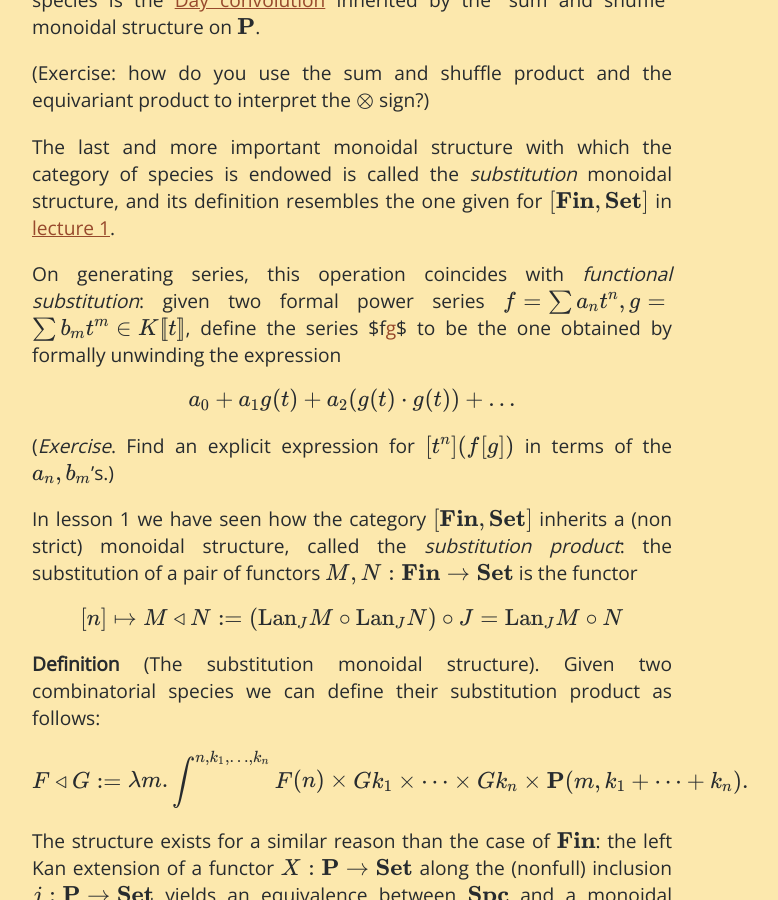
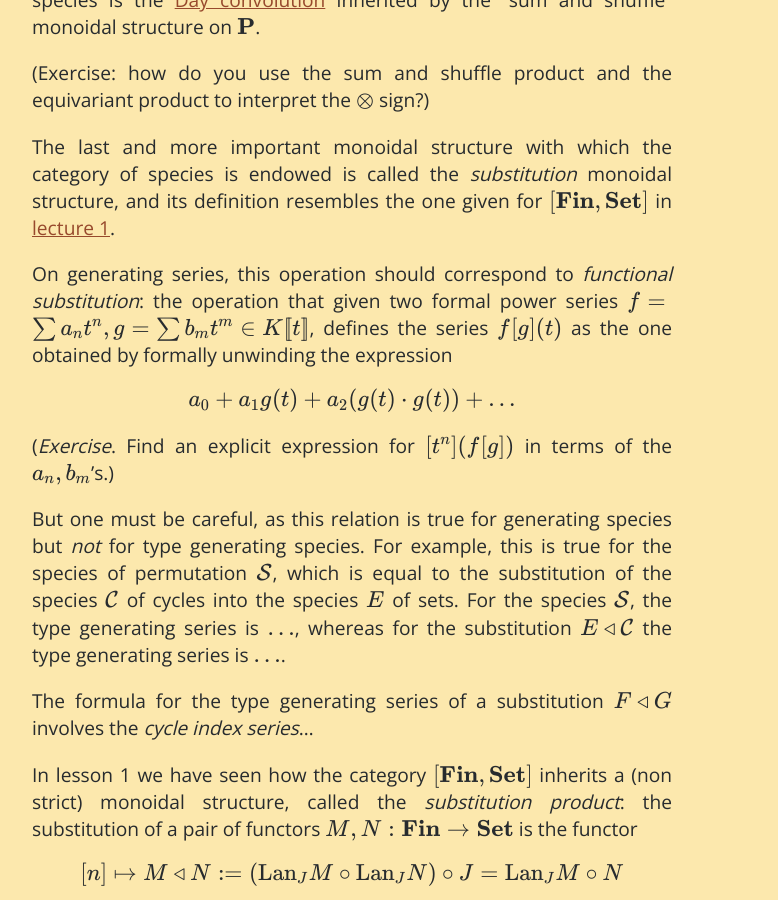
Before and after one commit to tetrapharmakon/species, a Jekyll site: the page docs/lectures/3-monoidal-structures-on-P.html, which Jekyll copies as it is, in a window 1280 px wide and 900 px high, scrolled down 2464 px. Shown: the whole window, without its empty margins (224-1002 px from the left). Built offline with Jekyll 4.4.1, drawn with Linux system fonts in a browser that asks for light colours; nearby versions of some CDN libraries.

Commit message:
stub more info

```diff
--- a/docs/feed.xml
+++ b/docs/feed.xml
@@ -1 +1 @@
-<?xml version="1.0" encoding="utf-8"?><feed xmlns="http://www.w3.org/2005/Atom" ><generator uri="https://jekyllrb.com/" version="3.9.1">Jekyll</generator><link href="http://localhost:4000/species/feed.xml" rel="self" type="application/atom+xml" /><link href="http://localhost:4000/species/" rel="alternate" type="text/html" /><updated>2021-11-07T18:10:54+02:00</updated><id>http://localhost:4000/species/feed.xml</id><title type="html">Combinatorial species in TTU</title><subtitle>A reading seminar on Joyal's combinatorial species</subtitle></feed>
+<?xml version="1.0" encoding="utf-8"?><feed xmlns="http://www.w3.org/2005/Atom" ><generator uri="https://jekyllrb.com/" version="3.9.1">Jekyll</generator><link href="http://localhost:4000/species/feed.xml" rel="self" type="application/atom+xml" /><link href="http://localhost:4000/species/" rel="alternate" type="text/html" /><updated>2021-11-11T13:50:29+01:00</updated><id>http://localhost:4000/species/feed.xml</id><title type="html">Combinatorial species in TTU</title><subtitle>A reading seminar on Joyal's combinatorial species</subtitle></feed>
--- a/docs/index.html
+++ b/docs/index.html
@@ -67,7 +67,7 @@
 <article>
     <header>
       <h3>Preliminaries; finite sets, convolution</h3>
-      <!-- <time datetime="2021-11-07T18:10:54+02:00">07 Nov 2021</time> -->
+      <!-- <time datetime="2021-11-11T13:50:29+01:00">11 Nov 2021</time> -->
     </header>
     <p>The category $\bf Fin$ has objects the finite sets and morphisms all functions; a skeleton of $\bf Fin$ is the category whose objects are sets $[n]={1,\dots,n}$ for $n\ge 0$ (with the convention that $[0]=\varnothing$), and morphisms are functions $f : [n] \to [m]$.
     <footer>
@@ -78,7 +78,7 @@
   <article>
     <header>
       <h3>The category P and species</h3>
-      <!-- <time datetime="2021-11-07T18:10:54+02:00">07 Nov 2021</time> -->
+      <!-- <time datetime="2021-11-11T13:50:29+01:00">11 Nov 2021</time> -->
     </header>
     <p>The fundamental object of study of the theory of combinatorial species is the category $\bf P$ of finite sets and bijections, and its presheaf category $[{\bf P}^\text{op}, {\bf Set}]$. (Note: since a groupoid is a self-dual category, there is not much difference between $[{\bf P}^\text{op}, {\bf Set}]$ and $[{\bf P}, {\bf Set}]$, but we will usually speak about the second category.)
     <footer>
@@ -89,7 +89,7 @@
   <article>
     <header>
       <h3>Monoidal Structures on P</h3>
-      <!-- <time datetime="2021-11-07T18:10:54+02:00">07 Nov 2021</time> -->
+      <!-- <time datetime="2021-11-11T13:50:29+01:00">11 Nov 2021</time> -->
     </header>
     <p>A fundamental tenet of categorical combinatorics is that the richness of the objects it tries to study (“combinatorial objects”, broadly intended) comes from the synergy between many different structures one can equip the categories meant to describe said combinatorial objects.
     <footer>
--- a/docs/lectures/1-finset-and-its-up.html
+++ b/docs/lectures/1-finset-and-its-up.html
@@ -13,11 +13,11 @@
 <meta property="og:url" content="http://localhost:4000/species/lectures/1-finset-and-its-up.html" />
 <meta property="og:site_name" content="Combinatorial species in TTU" />
 <meta property="og:type" content="article" />
-<meta property="article:published_time" content="2021-11-07T18:10:54+02:00" />
+<meta property="article:published_time" content="2021-11-11T13:50:29+01:00" />
 <meta name="twitter:card" content="summary" />
 <meta property="twitter:title" content="Preliminaries; finite sets, convolution" />
 <script type="application/ld+json">
-{"url":"http://localhost:4000/species/lectures/1-finset-and-its-up.html","@type":"BlogPosting","headline":"Preliminaries; finite sets, convolution","dateModified":"2021-11-07T18:10:54+02:00","datePublished":"2021-11-07T18:10:54+02:00","mainEntityOfPage":{"@type":"WebPage","@id":"http://localhost:4000/species/lectures/1-finset-and-its-up.html"},"description":"The category $\\bf Fin$ has objects the finite sets and morphisms all functions; a skeleton of $\\bf Fin$ is the category whose objects are sets $[n]={1,\\dots,n}$ for $n\\ge 0$ (with the convention that $[0]=\\varnothing$), and morphisms are functions $f : [n] \\to [m]$.","@context":"https://schema.org"}</script>
+{"url":"http://localhost:4000/species/lectures/1-finset-and-its-up.html","@type":"BlogPosting","headline":"Preliminaries; finite sets, convolution","dateModified":"2021-11-11T13:50:29+01:00","datePublished":"2021-11-11T13:50:29+01:00","mainEntityOfPage":{"@type":"WebPage","@id":"http://localhost:4000/species/lectures/1-finset-and-its-up.html"},"description":"The category $\\bf Fin$ has objects the finite sets and morphisms all functions; a skeleton of $\\bf Fin$ is the category whose objects are sets $[n]={1,\\dots,n}$ for $n\\ge 0$ (with the convention that $[0]=\\varnothing$), and morphisms are functions $f : [n] \\to [m]$.","@context":"https://schema.org"}</script>
 <!-- End Jekyll SEO tag -->
 
     <meta name="viewport" content="width=device-width, initial-scale=1">
--- a/docs/lectures/2-p-and-its-up-and-species.html
+++ b/docs/lectures/2-p-and-its-up-and-species.html
@@ -13,11 +13,11 @@
 <meta property="og:url" content="http://localhost:4000/species/lectures/2-p-and-its-up-and-species.html" />
 <meta property="og:site_name" content="Combinatorial species in TTU" />
 <meta property="og:type" content="article" />
-<meta property="article:published_time" content="2021-11-07T18:10:54+02:00" />
+<meta property="article:published_time" content="2021-11-11T13:50:29+01:00" />
 <meta name="twitter:card" content="summary" />
 <meta property="twitter:title" content="The category P and species" />
 <script type="application/ld+json">
-{"url":"http://localhost:4000/species/lectures/2-p-and-its-up-and-species.html","@type":"BlogPosting","headline":"The category P and species","dateModified":"2021-11-07T18:10:54+02:00","datePublished":"2021-11-07T18:10:54+02:00","mainEntityOfPage":{"@type":"WebPage","@id":"http://localhost:4000/species/lectures/2-p-and-its-up-and-species.html"},"description":"The fundamental object of study of the theory of combinatorial species is the category $\\bf P$ of finite sets and bijections, and its presheaf category $[{\\bf P}^\\text{op}, {\\bf Set}]$. (Note: since a groupoid is a self-dual category, there is not much difference between $[{\\bf P}^\\text{op}, {\\bf Set}]$ and $[{\\bf P}, {\\bf Set}]$, but we will usually speak about the second category.)","@context":"https://schema.org"}</script>
+{"url":"http://localhost:4000/species/lectures/2-p-and-its-up-and-species.html","@type":"BlogPosting","headline":"The category P and species","dateModified":"2021-11-11T13:50:29+01:00","datePublished":"2021-11-11T13:50:29+01:00","mainEntityOfPage":{"@type":"WebPage","@id":"http://localhost:4000/species/lectures/2-p-and-its-up-and-species.html"},"description":"The fundamental object of study of the theory of combinatorial species is the category $\\bf P$ of finite sets and bijections, and its presheaf category $[{\\bf P}^\\text{op}, {\\bf Set}]$. (Note: since a groupoid is a self-dual category, there is not much difference between $[{\\bf P}^\\text{op}, {\\bf Set}]$ and $[{\\bf P}, {\\bf Set}]$, but we will usually speak about the second category.)","@context":"https://schema.org"}</script>
 <!-- End Jekyll SEO tag -->
 
     <meta name="viewport" content="width=device-width, initial-scale=1">
--- a/docs/lectures/3-monoidal-structures-on-P.html
+++ b/docs/lectures/3-monoidal-structures-on-P.html
@@ -107,13 +107,17 @@
 
 <p>The last and more important monoidal structure with which the category of species is endowed is called the <em>substitution</em> monoidal structure, and its definition resembles the one given for $[{\bf Fin},{\bf Set}]$ in <a href="">lecture 1</a>.</p>
 
-<p>On generating series, this operation coincides with <em>functional substitution</em>: given two formal power series $f = \sum a_n t^n,g = \sum b_m t^m \in K\llbracket t\rrbracket$, define the series $f<a href="t">g</a>$ to be the one obtained by formally unwinding the expression</p>
+<p>On generating series, this operation should correspond to <em>functional substitution</em>: the operation that given two formal power series $f = \sum a_n t^n,g = \sum b_m t^m \in K\llbracket t\rrbracket$, defines the series $f[g](t)$ as the one obtained by formally unwinding the expression</p>
 
 <div class="kdmath">$$
 a_0 + a_1 g(t) + a_2 (g(t) \cdot g(t)) + \dots
 $$</div>
 
 <p>(<em>Exercise</em>. Find an explicit expression for $[t^n](f[g])$ in terms of the $a_n, b_m$’s.)</p>
+
+<p>But one must be careful, as this relation is true for generating species but <em>not</em> for type generating species. For example, this is true for the species of permutation $\cal S$, which is equal to the substitution of the species $\cal C$ of cycles into the species $E$ of sets. For the species $\cal S$, the type generating series is $\dots$, whereas for the substitution $E\triangleleft \cal C$ the type generating series is $\dots$.</p>
+
+<p>The formula for the type generating series of a substitution $F\triangleleft G$ involves the <em>cycle index series</em>…</p>
 
 <p>In lesson 1 we have seen how the category $[{\bf Fin}, {\bf Set}]$ inherits a (non strict) monoidal structure, called the <em>substitution product</em>: the substitution of a pair of functors $M,N : {\bf Fin}\to{\bf Set}$ is the functor</p>
 
```
Also changed, not shown: other parts of docs/lectures/3-monoidal-structures-on-P.html (+2 -2 lines), _lectures/3-monoidal-structures-on-P.md (+5 -1 lines), docs/sitemap.xml (+3 -11 lines), docs/antex/5ba5535f5603aae7dd08559a8a3eca65.svg, docs/antex/c8026e10f07fac87dce78bd420c17e23.svg, docs/antex/c816bb5f08d4a167f3b11e500e003aee.svg, docs/antex/e8bdb4e0e43474a9c5cc87d8c5bb1264.svg, docs/antex/f3efa0c778769de945df615a078313c2.svg.
